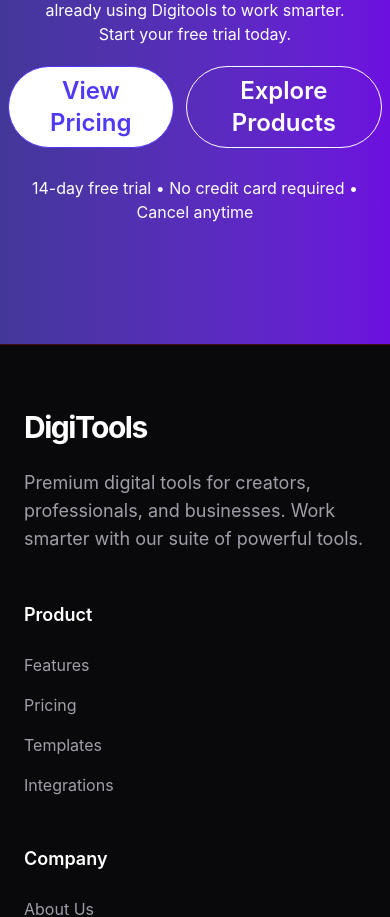
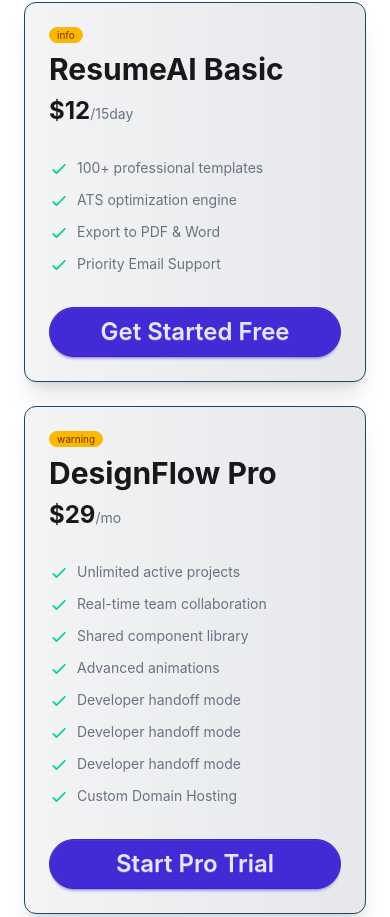
Before and after one commit to shamsul756/Ai-model-hub, a React (Vite) app: page / in a window 390 px wide. Shown: the part 6912-7829 px from the top of the page. Built offline with nearby package versions, Linux system fonts and the light colour scheme.

Commit message:
complete fully website

```diff
--- /dev/null
+++ b/public/card.json
@@ -0,0 +1,105 @@
+[
+  {
+    "id": "card_001",
+    "img": "https://i.ibb.co.com/Lz9Y7X5T/Group-7-1.png",
+    "name": "ResumeAI Basic",
+    "description": "Perfect for individuals looking to build a professional, ATS-friendly resume quickly.",
+    "price": 12,
+    "period": "15day",
+    "tag": "Starter",
+    "tagType": "info",
+    "button": "Get Started Free",
+    "features": [
+      {
+        "text": "100+ professional templates",
+        "isAvailable": true
+      },
+      {
+        "text": "ATS optimization engine",
+        "isAvailable": true
+      },
+      {
+        "text": "Export to PDF & Word",
+        "isAvailable": true
+      },
+      {
+        "text": "Priority Email Support",
+        "isAvailable": true
+      }
+    ]
+  },
+  {
+    "id": "card_002",
+    "img": "https://i.ibb.co.com/mC6S0v5v/Group-7-5.png",
+    "name": "DesignFlow Pro",
+    "description": "Collaborative design tool for teams to create, prototype, and ship UI/UX designs.",
+    "price": 29,
+    "period": "mo",
+    "tag": "Most Popular",
+    "tagType": "warning",
+    "button": "Start Pro Trial",
+    "features": [
+      {
+        "text": "Unlimited active projects",
+        "isAvailable": true
+      },
+      {
+        "text": "Real-time team collaboration",
+        "isAvailable": true
+      },
+      {
+        "text": "Shared component library",
+        "isAvailable": true
+      },
+      {
+        "text": "Advanced animations",
+        "isAvailable": true
+      },
+      {
+        "text": "Developer handoff mode",
+        "isAvailable": true
+      },
+      {
+        "text": "Developer handoff mode",
+        "isAvailable": true
+      },
+      {
+        "text": "Developer handoff mode",
+        "isAvailable": true
+      },
+      {
+        "text": "Custom Domain Hosting",
+        "isAvailable": true
+      }
+    ]
+  },
+  {
+    "id": "card_003",
+    "img": "https://i.ibb.co.com/hR4z5V2Y/Group-7.png",
+    "name": "ContentCraft Enterprise",
+    "description": "The ultimate AI power-house for large scale content marketing and brand training.",
+    "price": 149,
+    "period": "yr",
+    "tag": "Best Value",
+    "tagType": "success",
+    "button": "Contact Sales",
+    "features": [
+      {
+        "text": "100+ professional templates",
+        "isAvailable": true
+      },
+      {
+        "text": "ATS optimization engine",
+        "isAvailable": true
+      },
+      {
+        "text": "Export to PDF & Word",
+        "isAvailable": true
+      },
+      {
+        "text": "Priority Email Support",
+        "isAvailable": true
+      }
+    ]
+  }
+]
--- a/src/App.jsx
+++ b/src/App.jsx
@@ -7,13 +7,26 @@
 import GetStarted from './Components/GetStarted/GetStarted';
 import CardData from './Components/CardData/CardData';
 import Premium from './Components/Premium/Premium';
+import Pricing from './Components/Pricing/Pricing';
 
+// data fetching
 const getDatas = async ()=> {
   const res = await fetch("/data.json")
   return res.json()
 
 }
+
+// data promises code
 const dataPromises = getDatas()
+
+// card fetching
+const getCards = async ()=>{
+  const res = await fetch("/card.json")
+  return res.json()
+}
+
+// card promises code
+const cardPromises = getCards()
 
 
 const App = () => {
@@ -25,8 +38,9 @@
       <Premium/>
       <CardData dataPromises={dataPromises}/>
 
+
 <GetStarted/>
-
+<Pricing cardPromises={cardPromises}/>
 
       <ReadySection/>
       <Footer/>
--- a/src/Components/Navbar/ReadySection/ReadySection.jsx
+++ b/src/Components/Navbar/ReadySection/ReadySection.jsx
@@ -4,16 +4,18 @@
     return (
         <div className='bg-gradient-to-r from-[#433799] to-[#6d0fdf] py-[100px]'>
             <div className='container mx-auto'>
-            <h1 className='text-2xl md:text-5xl text-center p-3 m-3 text-white'>Ready to Transform Your Workflow?</h1>
-            <p className='text-white text-center p-3'>Join thousands of professionals who are already using Digitools to work smarter. <br />Start your free trial today.</p>
-            <div className='flex gap-3 justify-center items-center p-2'>
-                 <button className="border bg-white  transition-all px-7
-                 py-2 rounded-[50px] font-semibold text-2xl shadow-cyan-500/30 flex items-center group text-[#4f39f6] cursor-pointer">View Pricing</button>
-                <button  className="border border-white px-6 py-2 rounded-[50px] font-semibold text-2xl flex items-center  group text-white">Explore Products</button>
-
+                <h1 className='text-2xl md:text-5xl text-center p-3 m-3 text-white'>Ready to Transform Your Workflow?</h1>
+                <p className='text-white text-center p-3'>Join thousands of professionals who are already using Digitools to work smarter. <br />Start your free trial today.</p>
+                <div className='flex flex-col space-y-3 md:flex-row md:space-y-0 md:gap-3 justify-center items-center p-2'>
+                    <button className="border bg-white transition-all px-7 py-2 rounded-[50px] font-semibold text-2xl shadow-cyan-500/30 flex items-center group text-[#4f39f6] cursor-pointer">
+                        View Pricing
+                    </button>
+                    <button className="border border-white px-6 py-2 rounded-[50px] font-semibold text-2xl flex items-center group text-white">
+                        Explore Products
+                    </button>
+                </div>
+                <p className='text-white text-center p-5' >14-day free trial • No credit card required • Cancel anytime</p>
             </div>
-            <p className='text-white text-center p-5' >14-day free trial • No credit card required • Cancel anytime</p>
-        </div>
         </div>
     );
 };
--- /dev/null
+++ b/src/Components/Pricing/Pricing.jsx
@@ -0,0 +1,64 @@
+import React, { use } from 'react';
+
+const Pricing = ({ cardPromises }) => {
+    const card = use(cardPromises);
+
+    return (
+        <div className='px-6 py-6'>
+            <div>
+                <h2 className='font-bold text-4xl text-center py-3'>Simple, Transparent Pricing</h2>
+                <p className='font-semibold text-md text-center text-gray-500 pb-9'>
+                    Choose the plan that fits your needs. Upgrade or downgrade anytime.
+                </p>
+            </div>
+
+            <div className="grid grid-cols-1 md:grid-cols-3 gap-6 container mx-auto">
+                {card.map((price) => (
+                    <div key={price.id} className=" bg-base-100 shadow-xl border max-h-max rounded-xl bg-gradient-to-r from-zinc-100 to-gray-200 border-cyan-900 ">
+                        <div className="card-body">
+                            <span className="badge badge-xs badge-warning">{price.tagType}</span>
+                            <div className='space-y-2'>
+                                <h2 className="text-3xl font-bold">{price.name}</h2>
+                                <div>
+                                    <span className="text-2xl font-bold">${price.price}</span>
+                                    <span className='text-gray-500'>/{price.period}</span>
+                                </div>
+                            </div>
+
+                            <ul className="mt-6 flex flex-col gap-3 text-gray-500">
+                                {price.features.map((feature, index) => (
+                                    <li key={index} className={`flex items-start ${!feature.isAvailable ? 'opacity-40' : ''}`}>
+
+                                        {feature.isAvailable ? (
+
+                                            <svg xmlns="http://www.w3.org/2000/svg" className="size-5 me-2 shrink-0 text-success" fill="none" viewBox="0 0 24 24" stroke="currentColor">
+                                                <path strokeLinecap="round" strokeLinejoin="round" strokeWidth="2" d="M5 13l4 4L19 7" />
+                                            </svg>
+                                        ) : (
+
+                                            <svg xmlns="http://www.w3.org/2000/svg" className="size-5 me-2 shrink-0 text-error" fill="none" viewBox="0 0 24 24" stroke="currentColor">
+                                                <path strokeLinecap="round" strokeLinejoin="round" strokeWidth="2" d="M6 18L18 6M6 6l12 12" />
+                                            </svg>
+                                        )}
+
+                                        <span className={`text-md leading-tight ${!feature.isAvailable ? 'line-through' : ''}`}>
+                                            {feature.text}
+                                        </span>
+                                    </li>
+                                ))}
+                            </ul>
+
+                            <div className="mt-6">
+                                <button className="btn btn-primary btn-block h-[50px] rounded-full text-2xl items-center">
+                                    {price.button}
+                                </button>
+                            </div>
+                        </div>
+                    </div>
+                ))}
+            </div>
+        </div>
+    );
+};
+
+export default Pricing;
```
